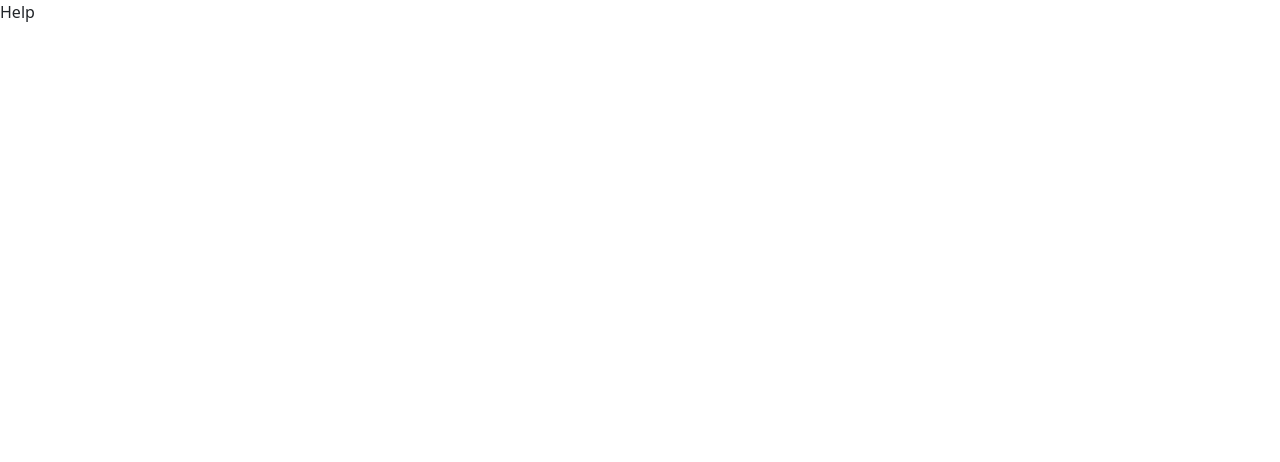
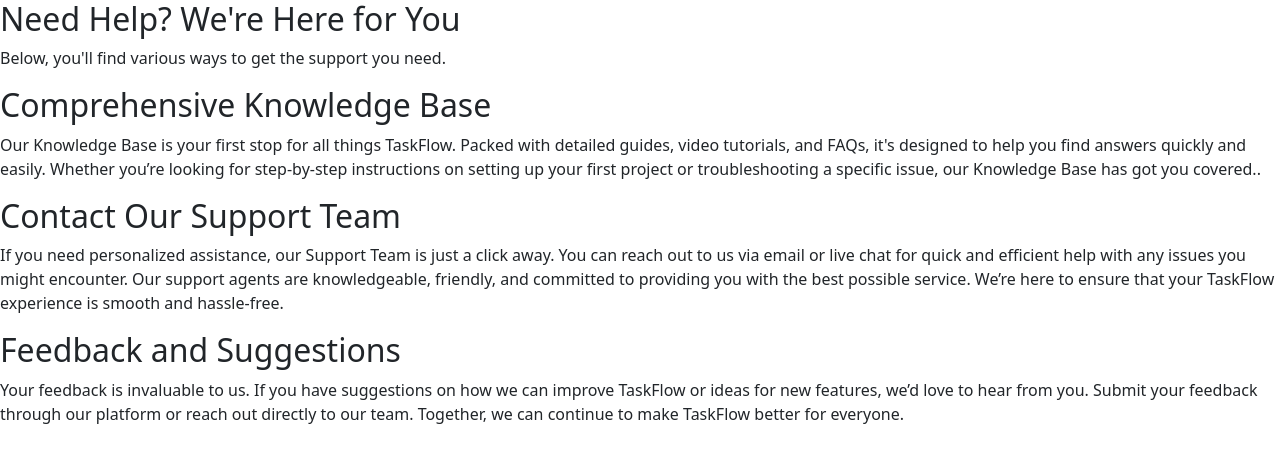
Before and after one commit to gentkoshii/task-management, a React (Vite) app: page /help in a window 1280 px wide. Shown: the top 462 px of the page. Built offline with nearby package versions, Linux system fonts and the light colour scheme.

Commit message:
Help page Setup

```diff
--- a/src/pages/Help.jsx
+++ b/src/pages/Help.jsx
@@ -3,7 +3,32 @@
 
 const Help = () => {
   return (
-    <div className='help'>Help</div>
+    <div className='help'>
+
+      <div className="help-header">
+        <h2>Need Help? We're Here for You</h2>
+        <p>Below, you'll find various ways to get the support you need.</p>
+      </div>
+
+      <div className="help-comprehensive">
+        <h2>Comprehensive Knowledge Base</h2>
+        <p>Our Knowledge Base is your first stop for all things TaskFlow. Packed with detailed guides, video tutorials, and FAQs, it's designed to help you find answers quickly and easily.
+        Whether you’re looking for step-by-step instructions on setting up your first project or troubleshooting a specific issue, our Knowledge Base has got you covered..</p>
+      </div>
+
+      <div className="help-contact">
+        <h2>Contact Our Support Team</h2>
+        <p>If you need personalized assistance, our Support Team is just a click away. You can reach out to us via email or live chat for quick and efficient help with any issues you
+        might encounter. Our support agents are knowledgeable, friendly, and committed to providing you with the best possible service. We’re here to ensure that your TaskFlow experience is smooth and hassle-free.</p>
+      </div>
+
+      <div className="help-feedback">
+        <h2>Feedback and Suggestions</h2>
+        <p>Your feedback is invaluable to us. If you have suggestions on how we can improve TaskFlow or ideas for new features, we’d love to hear from you. Submit your feedback
+        through our platform or reach out directly to our team. Together, we can continue to make TaskFlow better for everyone.</p>
+      </div>
+
+    </div>
   )
 }
 
```
